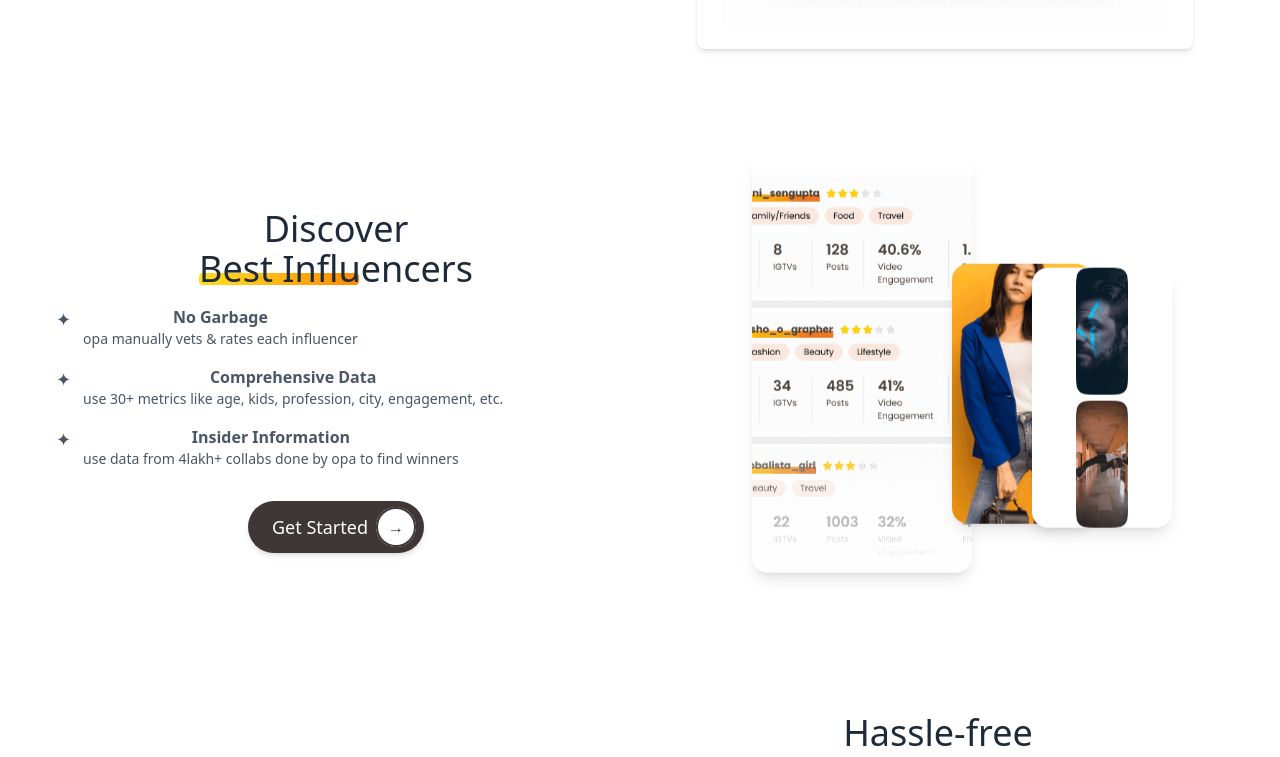
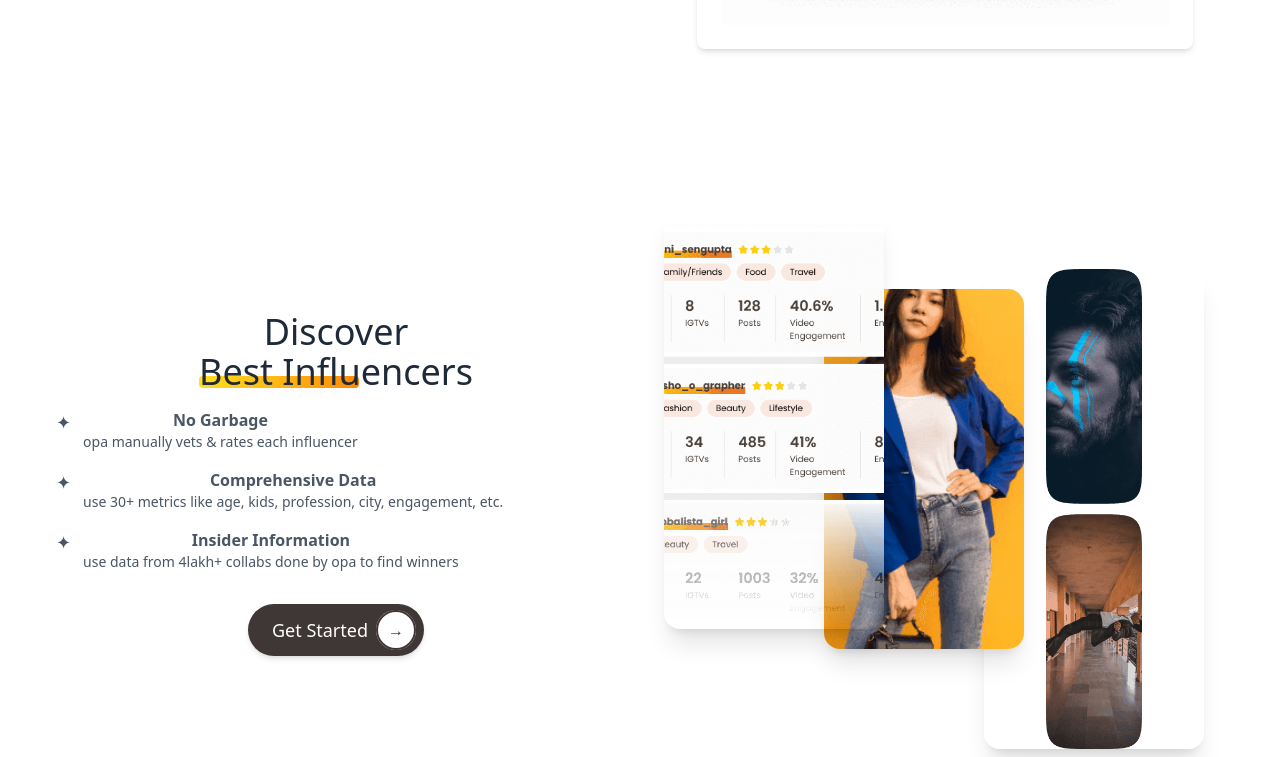
Before and after one commit to Avishkant/BrandCrafters, a React (Vite) app: page / in a window 1280 px wide. Shown: the part 1860-2617 px from the top of the page. Built offline with nearby package versions, Linux system fonts and the light colour scheme.

Commit message:
added parallax effect in discover section

```diff
--- a/src/components/Discover.jsx
+++ b/src/components/Discover.jsx
@@ -3,61 +3,70 @@ import Button from './Button'
 import img1 from '../assets/discover1_mfunos.png'
 import img2 from '../assets/discover2_aoabxg.png'
 import img3 from '../assets/discover3_qrh3lz.png'
-import cards from '../assets/live-report_xjzbow.png'
 
-export default function Discover(){
+export default function Discover() {
   const refs = [useRef(null), useRef(null), useRef(null)]
 
   useEffect(() => {
-    let rafId = null
-
-    const factors = [0.03, 0.14, 0.18] // small for left most, stronger for discover2 & discover3
+    const factors = [0, 0.4, 0.8] // Stronger parallax movement for 2 & 3
+    let currentY = window.scrollY
 
     const update = () => {
+      const scrollY = window.scrollY
+      const delta = scrollY - currentY
+      currentY += delta * 0.08 // smooth easing (lower = smoother)
+
       refs.forEach((r, i) => {
         const el = r.current
         if (!el) return
-        const rect = el.getBoundingClientRect()
-        const elCenter = rect.top + rect.height / 2
-        const viewportCenter = window.innerHeight / 2
-        const distance = elCenter - viewportCenter
-        // translate opposite to the scroll distance for parallax feel
-        const offset = -distance * factors[i]
+        const offset = currentY * factors[i] * -1 // parallax up on scroll
         el.style.transform = `translateY(${offset}px)`
-        el.style.willChange = 'transform'
       })
-      rafId = null
+
+      requestAnimationFrame(update)
     }
 
-    const onScroll = () => {
-      if (rafId == null) rafId = requestAnimationFrame(update)
-    }
-
-    window.addEventListener('scroll', onScroll, { passive: true })
-    window.addEventListener('resize', onScroll)
-    // initial position
-    update()
-
-    return () => {
-      window.removeEventListener('scroll', onScroll)
-      window.removeEventListener('resize', onScroll)
-      if (rafId) cancelAnimationFrame(rafId)
-    }
+    requestAnimationFrame(update)
   }, [])
 
   return (
-  <section className="container mx-auto px-6 py-20 relative">
+    <section className="container mx-auto px-6 py-20 relative overflow-hidden">
       <div className="flex flex-col lg:flex-row items-center gap-12">
+        {/* LEFT CONTENT */}
         <div className="lg:w-1/2">
-          <h2 className="text-4xl font-medium text-gray-800 mb-4 relative inline-block">Discover<br/>
+          <h2 className="text-4xl font-medium text-gray-800 mb-4 relative inline-block">
+            Discover
+            <br />
             <span className="relative z-10">Best Influencers</span>
             <span className="absolute left-0 bottom-1 z-0 w-40 h-3 bg-gradient-to-r from-yellow-300 to-orange-400 rounded-sm"></span>
           </h2>
 
           <ul className="space-y-4 text-gray-600">
-            <li className="flex items-start gap-3"><span className="text-lg">✦</span><div><strong>No Garbage</strong><div className="text-sm">opa manually vets & rates each influencer</div></div></li>
-            <li className="flex items-start gap-3"><span className="text-lg">✦</span><div><strong>Comprehensive Data</strong><div className="text-sm">use 30+ metrics like age, kids, profession, city, engagement, etc.</div></div></li>
-            <li className="flex items-start gap-3"><span className="text-lg">✦</span><div><strong>Insider Information</strong><div className="text-sm">use data from 4lakh+ collabs done by opa to find winners</div></div></li>
+            <li className="flex items-start gap-3">
+              <span className="text-lg">✦</span>
+              <div>
+                <strong>No Garbage</strong>
+                <div className="text-sm">opa manually vets & rates each influencer</div>
+              </div>
+            </li>
+            <li className="flex items-start gap-3">
+              <span className="text-lg">✦</span>
+              <div>
+                <strong>Comprehensive Data</strong>
+                <div className="text-sm">
+                  use 30+ metrics like age, kids, profession, city, engagement, etc.
+                </div>
+              </div>
+            </li>
+            <li className="flex items-start gap-3">
+              <span className="text-lg">✦</span>
+              <div>
+                <strong>Insider Information</strong>
+                <div className="text-sm">
+                  use data from 4lakh+ collabs done by opa to find winners
+                </div>
+              </div>
+            </li>
           </ul>
 
           <div className="mt-8">
@@ -65,35 +74,57 @@ export default function Discover(){
           </div>
         </div>
 
-        <div className="lg:w-1/2 relative">
-          {/* overlay cards (center-right) */}
-          {/* <div className="absolute right-28 top-12 z-20 w-96">
-            <img src={cards} alt="cards" className="w-full rounded-xl shadow-lg" />
-          </div> */}
-
-          {/* stacked extreme-right tall images */}
-          <div className="absolute right-8 z-20" style={{width: '560px', height: '480px', top: '30%', transform: 'translateY(-50%)', overflow: 'visible'}}>
-            {/* main large image (discover1) */}
-            <div ref={refs[0]} className="absolute rounded-2xl overflow-hidden shadow-lg" style={{right: '220px', top: '0', width: '220px', height: '420px'}}>
-              <img src={img1} alt="person-1" className="w-full h-full object-cover block"/>
+        {/* RIGHT SIDE IMAGES */}
+        <div className="lg:w-1/2 relative flex justify-center">
+          <div className="relative" style={{ width: '560px', height: '550px' }}>
+            {/* discover1 */}
+            <div
+              ref={refs[0]}
+              className="absolute rounded-2xl overflow-hidden shadow-xl"
+              style={{
+                left: '0px',
+                top: '0px',
+                width: '220px',
+                height: '420px',
+                zIndex: 30,
+              }}
+            >
+              <img src={img1} alt="person-1" className="w-full h-full object-cover block" />
             </div>
 
-            {/* discover2: smaller and positioned to the right-bottom corner of the first image */}
-            <div ref={refs[1]} className="absolute rounded-2xl overflow-hidden shadow-lg" style={{right: '100px', top: '80px', width: '140px', height: '260px'}}>
-              <img src={img2} alt="person-2" className="w-full h-full object-cover block"/>
+            {/* discover2 */}
+            <div
+              ref={refs[1]}
+              className="absolute rounded-2xl overflow-hidden shadow-xl"
+              style={{
+                left: '160px',
+                top: '80px',
+                width: '200px',
+                height: '360px',
+                zIndex: 20,
+              }}
+            >
+              <img src={img2} alt="person-2" className="w-full h-full object-cover block" />
             </div>
 
-            {/* discover3: smaller and to the right of discover2 */}
-            <div ref={refs[2]} className="absolute rounded-2xl overflow-hidden shadow-lg" style={{right: '20px', top: '80px', width: '140px', height: '260px'}}>
-              <img src={img3} alt="person-3" className="w-full h-full object-contain block bg-white"/>
+            {/* discover3 (moved upward + full height visible) */}
+            <div
+              ref={refs[2]}
+              className="absolute rounded-2xl overflow-hidden shadow-xl bg-white"
+              style={{
+                left: '320px',
+                top: '60px', // moved up
+                width: '220px',
+                height: '480px',
+                zIndex: 10,
+              }}
+            >
+              <img
+                src={img3}
+                alt="person-3"
+                className="w-full h-full object-contain block bg-white"
+              />
             </div>
-          </div>
-
-          {/* decorative spiral at bottom-left of this column */}
-          <div className="absolute -bottom-6 left-6">
-            {/* <svg width="64" height="64" viewBox="0 0 64 64" fill="none" xmlns="http://www.w3.org/2000/svg">
-              <path d="M7 40c8-10 24-10 32 0" stroke="#3b3b3b" strokeWidth="3" strokeLinecap="round" strokeLinejoin="round"/>
-            </svg> */}
           </div>
         </div>
       </div>
```
